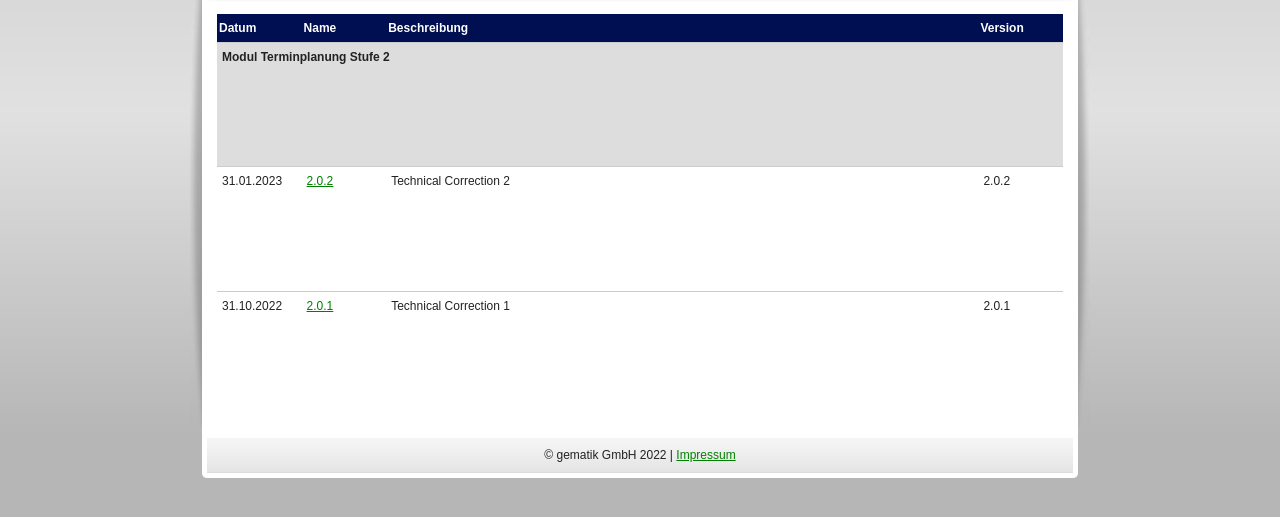
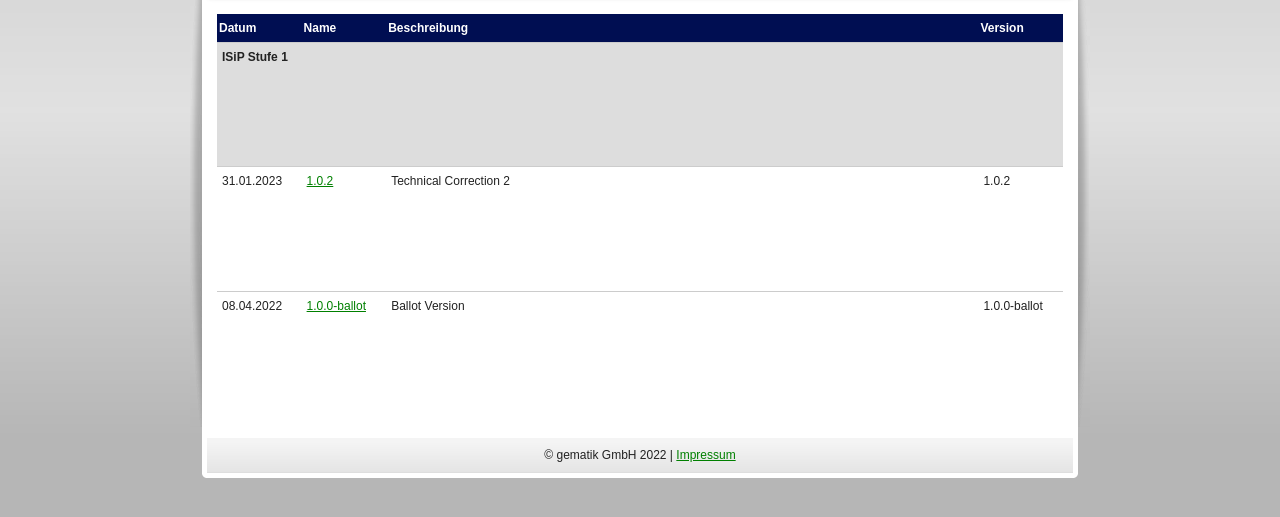
Before and after one commit to gematik/spec-ISiP, a plain HTML site: page index.html in a window 1280 px wide. Shown: the part 113-630 px from the top of the page. Drawn offline with Linux system fonts and the light colour scheme.

Commit message:
update version + readme

```diff
--- a/index.html
+++ b/index.html
@@ -33,24 +33,24 @@
   <tbody>
     <tr>
       <td colspan="4" style="background-color: #dddddd;">
-        <strong>Modul Terminplanung Stufe 2</strong>
+        <strong>ISiP Stufe 1</strong>
       </td>
     </tr>
     <tr>
       <td>31.01.2023</td>
       <td>
-        <a href="https://gematik.github.io/spec-ISiK-Terminplanung/IG/2.0.2/ImplementationGuide-markdown-Einfuehrung.html">2.0.2</a>
+        <a href="https://gematik.github.io/spec-ISiP/IG/1.0.2/ImplementationGuide-markdown-Einfuehrung.html">1.0.2</a>
       </td>
       <td>Technical Correction 2</td>
-      <td>2.0.2</td>
+      <td>1.0.2</td>
     </tr>
 	  <tr>
-      <td>31.10.2022</td>
+      <td>08.04.2022</td>
       <td>
-        <a href="https://gematik.github.io/spec-ISiK-Terminplanung/IG/2.0.1/ImplementationGuide-markdown-Einfuehrung.html">2.0.1</a>
+        <a href="https://gematik.github.io/spec-ISiP/IG/1.0.0-ballot/ImplementationGuide-markdown-Einfuehrung.html">1.0.0-ballot</a>
       </td>
-      <td>Technical Correction 1</td>
-      <td>2.0.1</td>
+      <td>Ballot Version</td>
+      <td>1.0.0-ballot</td>
     </tr>
   </tbody>
   </table>
```
Also changed, not shown: ImplementationGuide/markdown/ReleaseNotes.md (+9 -12 lines), README.md.
